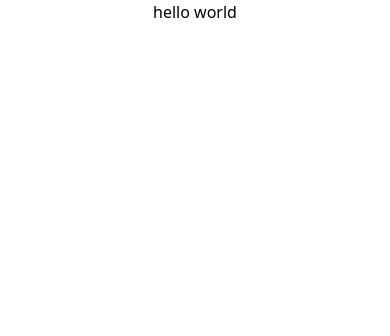
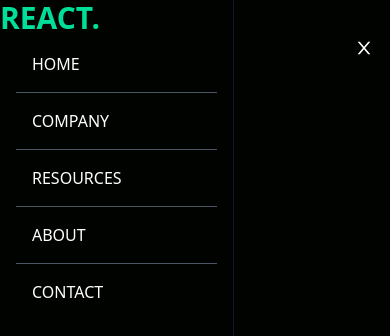
Before and after one commit to Hemantchuabey/React-Tailwind-Responsive-App, a React (Create React App) app: page / in a window 390 px wide. Shown: the top 336 px of the page. Built offline with nearby package versions, Linux system fonts and the light colour scheme.

Commit message:
Added Navbar component implemented the functionality of responsiveness for mobile and desktop devices

```diff
--- a/package.json
+++ b/package.json
@@ -8,6 +8,7 @@
     "@testing-library/user-event": "^13.5.0",
     "react": "^18.2.0",
     "react-dom": "^18.2.0",
+    "react-icons": "^4.7.1",
     "react-scripts": "5.0.1",
     "web-vitals": "^2.1.4"
   },
--- a/src/App.css
+++ b/src/App.css
@@ -1,38 +1,3 @@
-.App {
+/* .App {
   text-align: center;
-}
-
-.App-logo {
-  height: 40vmin;
-  pointer-events: none;
-}
-
-@media (prefers-reduced-motion: no-preference) {
-  .App-logo {
-    animation: App-logo-spin infinite 20s linear;
-  }
-}
-
-.App-header {
-  background-color: #282c34;
-  min-height: 100vh;
-  display: flex;
-  flex-direction: column;
-  align-items: center;
-  justify-content: center;
-  font-size: calc(10px + 2vmin);
-  color: white;
-}
-
-.App-link {
-  color: #61dafb;
-}
-
-@keyframes App-logo-spin {
-  from {
-    transform: rotate(0deg);
-  }
-  to {
-    transform: rotate(360deg);
-  }
-}
+} */
--- a/src/App.js
+++ b/src/App.js
@@ -1,9 +1,10 @@
 import "./App.css";
+import Navbar from "./Component/Navbar";
 
 function App() {
   return (
     <div className="App">
-      <h1>hello world</h1>
+      <Navbar />
     </div>
   );
 }
--- /dev/null
+++ b/src/Component/Navbar.js
@@ -0,0 +1,41 @@
+import React, { useState } from "react";
+import { AiOutlineClose, AiOutlineMenu } from "react-icons/ai";
+function Navbar() {
+  const [nav, setNav] = useState(false);
+  const handleNav = () => {
+    setNav(!nav);
+  };
+  return (
+    <div className="flex text-white justify-between items-center h-24 max-w-[1240px] mx-auto px-4">
+      <h1 className="w-full text-3xl font-bold text-[#00df9a]">REACT.</h1>
+      <ul className="hidden md:flex">
+        <li className="p-4">Home</li>
+        <li className="p-4">Company</li>
+        <li className="p-4">Resources</li>
+        <li className="p-4">About</li>
+        <li className="p-4">Contact</li>
+      </ul>
+      <div onClick={handleNav} className="block md:hidden">
+        {!nav ? <AiOutlineClose size={20} /> : <AiOutlineMenu size={20} />}
+      </div>
+      <div
+        className={
+          !nav
+            ? "fixed left-0 top-0 w-[60%] border-r border-r-gray-900 h-full bg-[#000300] ease-in-out duration-700"
+            : "fixed left-[-100%] ease-in-out duration-700"
+        }
+      >
+        <h1 className="w-full text-3xl font-bold text-[#00df9a]">REACT.</h1>
+        <ul className="uppercase px-4">
+          <li className="p-4 border-b border-gray-600">Home</li>
+          <li className="p-4 border-b border-gray-600">Company</li>
+          <li className="p-4 border-b border-gray-600">Resources</li>
+          <li className="p-4 border-b border-gray-600">About</li>
+          <li className="p-4 ">Contact</li>
+        </ul>
+      </div>
+    </div>
+  );
+}
+
+export default Navbar;
--- a/src/index.css
+++ b/src/index.css
@@ -2,6 +2,6 @@
 @tailwind components;
 @tailwind utilities;
 
-/* body{
+body{
     background-color: #000300;
-} */
+}
```
Also changed, not shown: 1 other file (tests, documents, lock files or other folders).
